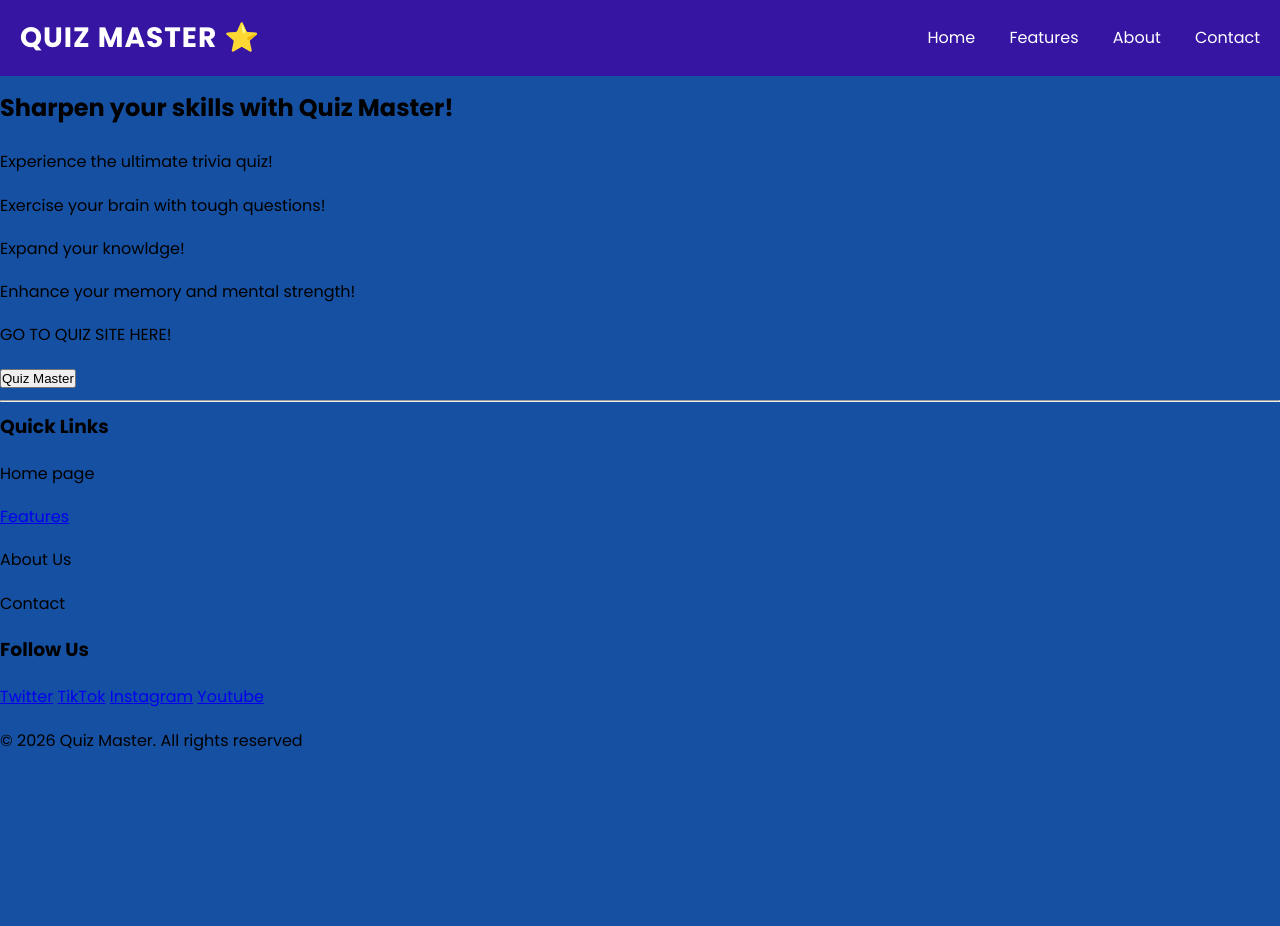
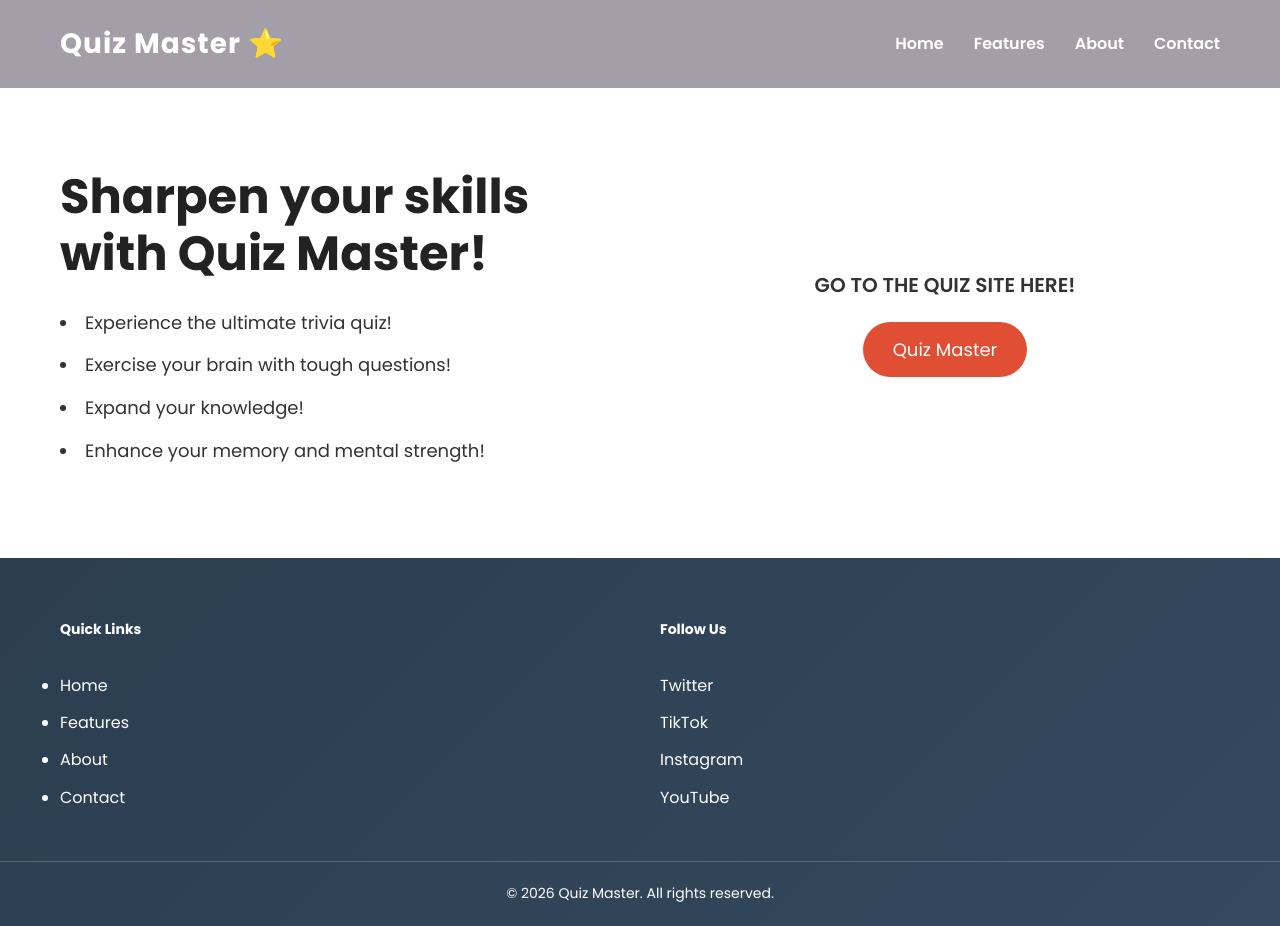
Before and after one commit to abemek29-67/Quiz-Master, a plain HTML site: page Index.html in a window 1280 px wide. Before the commit the page ends 800 px from the top, so only its background shows below. Drawn offline with Linux system fonts and the light colour scheme.

Commit message:
fixing html classes and layout and fixing and adding to css file

```diff
--- a/Index.html
+++ b/Index.html
@@ -2,83 +2,172 @@
 <html lang="en">
 
 <head>
-    <!-- Font -->
-    <link href="https://fonts.googleapis.com/css2?family=Poppins:wght@400;600;700&display=swap" rel="stylesheet">
+    <!-- Meta -->
     <meta charset="UTF-8">
     <meta name="viewport" content="width=device-width, initial-scale=1.0">
+
+    <!-- Title -->
     <title>Quiz Master Home</title>
+
+    <!-- Google Font -->
+    <link href="https://fonts.googleapis.com/css2?family=Poppins:wght@400;600;700&display=swap" rel="stylesheet">
+
+    <!-- CSS -->
     <link rel="stylesheet" href="style.css">
-    <link rel="stylesheet" href="script.js">
+
+    <!-- JS -->
+    <script src="script.js" defer></script>
 </head>
 
 <body>
-    <!-- Header Section-->
-    <header class="main-header">
-        <div class="container">
-            <div class="logo">Quiz Master ⭐</div>
-            <nav class="main-nav">
-                <a href="index.html">Home</a>
-                <a href="features.html">Features</a>
-                <a href="features.html">About</a>
-                <a href="features.html">Contact</a>
+
+    <!-- ================= HEADER ================= -->
+    <header class="header">
+        <div class="container header-container">
+
+            <div class="logo">
+                Quiz Master ⭐
+            </div>
+
+            <nav class="nav">
+                <a class="nav-link" href="index.html">Home</a>
+                <a class="nav-link" href="features.html">Features</a>
+                <a class="nav-link" href="about.html">About</a>
+                <a class="nav-link" href="contact.html">Contact</a>
             </nav>
+
         </div>
     </header>
 
 
-    <!-- Intro Section -->
-    <section class="main-intro">
-        <div class="container">
-            <h1 class="section-title">Sharpen your skills with Quiz Master!</h1>
-            <ul class="section-info">
-                <li>Experience the ultimate trivia quiz!</li>
-                <li>Exercise your brain with tough questions!</li>
-                <li>Expand your knowldge!</li>
-                <li>Enhance your memory and mental strength!</li>
-            </ul>
-        </div>
-    </section>
+    <!-- ================= HERO SECTION ================= -->
+    <main>
+
+        <section class="hero">
+            <div class="container hero-container">
+
+                <!-- Left Side -->
+                <div class="hero-content">
+
+                    <h1 class="hero-title">
+                        Sharpen your skills with Quiz Master!
+                    </h1>
+
+                    <ul class="hero-list">
+                        <li class="hero-list-item">
+                            Experience the ultimate trivia quiz!
+                        </li>
+
+                        <li class="hero-list-item">
+                            Exercise your brain with tough questions!
+                        </li>
+
+                        <li class="hero-list-item">
+                            Expand your knowledge!
+                        </li>
+
+                        <li class="hero-list-item">
+                            Enhance your memory and mental strength!
+                        </li>
+                    </ul>
+
+                </div>
+
+                <!-- Right Side -->
+                <div class="hero-action">
+
+                    <p class="hero-action-text">
+                        Go to the quiz site here!
+                    </p>
+
+                    <button class="btn btn-primary">
+                        Quiz Master
+                    </button>
+
+                </div>
+
+            </div>
+        </section>
+
+    </main>
 
 
-    <!-- Quiz Site Navigation -->
-    <section class="site-nav">
-        <div>GO TO QUIZ SITE HERE!</div>
-        <button class="quiz-site">Quiz Master</button>
-    </section>
+    <!-- ================= FOOTER ================= -->
+    <footer class="footer">
 
+        <div class="container footer-container">
 
-    <!-- Quick Links and Footer -->
-    <hr>
-    <footer class="footer">
-        <!-- first column -->
-        <div class="footer-content">
+            <!-- Quick Links -->
             <div class="footer-section">
-                <h3>Quick Links</h3>
+
+                <h3 class="footer-title">
+                    Quick Links
+                </h3>
+
                 <ul class="footer-links">
-                    <li><a href="#Home"></a>Home page</li>
-                    <li><a href="#Features">Features</a></li>
-                    <li><a href="#About"></a>About Us</li>
-                    <li><a href="#Contact"></a>Contact</li>
+
+                    <li>
+                        <a class="footer-link" href="index.html">Home</a>
+                    </li>
+
+                    <li>
+                        <a class="footer-link" href="features.html">Features</a>
+                    </li>
+
+                    <li>
+                        <a class="footer-link" href="about.html">About</a>
+                    </li>
+
+                    <li>
+                        <a class="footer-link" href="contact.html">Contact</a>
+                    </li>
+
                 </ul>
-            </div>
-            <!-- second column -->
-            <div class="footer-section">
-                <h3>Follow Us</h3>
-                <div class="social-links">
-                    <a href="https://x.com/" target="_blank">Twitter</a>
-                    <a href="https://www.tiktok.com/" target="_blank">TikTok</a>
-                    <a href="https://www.instagram.com/" target="_blank">Instagram</a>
-                    <a href="https://www.youtube.com/" target="_blank">Youtube</a>
-                </div>
+
             </div>
 
-            <!-- Copy Right -->
-            <div class="footer-bottom">
-                <p>&copy; 2026 Quiz Master. All rights reserved</p>
+            <!-- Social Links -->
+            <div class="footer-section">
+
+                <h3 class="footer-title">
+                    Follow Us
+                </h3>
+
+                <div class="social-links">
+
+                    <a class="social-link" href="https://x.com/" target="_blank">
+                        Twitter
+                    </a>
+
+                    <a class="social-link" href="https://www.tiktok.com/" target="_blank">
+                        TikTok
+                    </a>
+
+                    <a class="social-link" href="https://www.instagram.com/" target="_blank">
+                        Instagram
+                    </a>
+
+                    <a class="social-link" href="https://www.youtube.com/" target="_blank">
+                        YouTube
+                    </a>
+
+                </div>
+
             </div>
 
         </div>
+
+        <!-- Bottom Footer -->
+        <div class="footer-bottom">
+
+            <p class="footer-copy">
+                &copy; 2026 Quiz Master. All rights reserved.
+            </p>
+
+        </div>
     </footer>
+
+
 </body>
 
 </html>
--- a/style.css
+++ b/style.css
@@ -4,54 +4,194 @@
     padding: 0;
 }
 
-body{
+
+body {
     font-family: 'Poppins', sans-serif;
-    line-height: 2.7;
-    background-color: #1550a2;
-}
-
-.container{
-    max-width: 1200;
-    margin: 0 auto;
-    padding: 0 20p;
+    line-height: 1.7;
+    background-color: #ffffff;
+    color: #333;
 }
 
 
-.main-header{
-    background-color:#3615a2;
+.container {
+    max-width: 1200px;
+    margin: 0 auto;
     padding: 0 20px;
 }
 
-.main-header .container{
+.header {
+    background-color: #a29fa8;
+    padding: 20px 0;
+}
+
+.header-container {
     display: flex;
     justify-content: space-between;
     align-items: center;
 }
 
-.logo{
+.logo {
     font-size: 28px;
     font-weight: 700;
     color: #ffffff;
     letter-spacing: 1px;
-    text-transform: uppercase;
     transition: transform 0.3s ease;
 }
 
-/* hover effects for the main header */
-.logo:hover{
+.logo:hover {
     transform: scale(1.1);
     cursor: pointer;
 }
 
-.main-nav{
+
+.nav {
+    display: flex;
+    gap: 30px;
+}
+
+.nav-link {
     color: #ffffff;
     text-decoration: none;
-    margin-left: 30px;
+    font-weight: 600;
+    transition: color 0.3s ease;
 }
 
-.main-nav a{
+.nav-link:hover {
+    color: #222;
+}
+
+.hero {
+    padding: 80px 0;
+}
+
+.hero-container {
+    display: flex;
+    justify-content: space-between;
+    align-items: center;
+    gap: 60px;
+}
+
+
+.hero-content {
+    flex: 1;
+}
+
+.hero-title {
+    font-size: 48px;
+    margin-bottom: 25px;
+    color: #222;
+    line-height: 1.2;
+}
+
+.hero-list {
+    list-style-position: inside;
+}
+
+.hero-list-item {
+    font-size: 18px;
+    margin-bottom: 12px;
+}
+
+
+
+.hero-action {
+    flex: 1;
+    display: flex;
+    flex-direction: column;
+    align-items: center;
+    gap: 20px;
+}
+
+.hero-action-text {
+    font-size: 20px;
+    font-weight: 600;
+    text-transform: uppercase;
+}
+
+
+
+.btn {
+    border: none;
+    cursor: pointer;
+    font-family: inherit;
+    transition: all 0.3s ease;
+}
+
+.btn-primary {
+    background-color: #d92607d0;
     color: #ffffff;
+    padding: 14px 30px;
+    font-size: 18px;
+    border-radius: 30px;
+}
+
+.btn-primary:hover {
+    background-color: #b51d03;
+    transform: translateY(-2px);
+}
+
+
+.footer{
+    background: linear-gradient(135deg, #2c3e50 0%, #34495e 100%);
+    color: white;
+    padding-top: 60px;
+}
+
+.footer-container {
+    display: flex;
+    justify-content: space-between;
+    gap: 40px;
+    padding-bottom: 40px;
+}
+
+
+.footer-section {
+    flex: 1;
+}
+
+.footer-title {
+    margin-bottom: 30px;
+    font-size: 14px;
+}
+
+
+.footer-link {
+    color: white;
     text-decoration: none;
-    margin-left: 30px;
-    transition: color 0.4s ease;
+    display: inline-block;
+    margin-bottom: 10px;
+    transition: color 0.3s ease;
 }
+
+.footer-link:hover {
+    color: #d1d1d1;
+}
+
+
+.social-links {
+    display: flex;
+    flex-direction: column;
+    gap: 10px;
+}
+
+.social-link {
+    color: white;
+    text-decoration: none;
+    transition: color 0.3s ease;
+}
+
+.social-link:hover {
+    color: #d1d1d1;
+}
+
+
+
+.footer-bottom {
+    border-top: 1px solid rgba(255, 255, 255, 0.2);
+    text-align: center;
+    padding: 20px 0;
+}
+
+.footer-copy {
+    font-size: 14px;
+}
```
Also changed, not shown: features.html (+8 -8 lines), quiz.html (+5 -5 lines).
